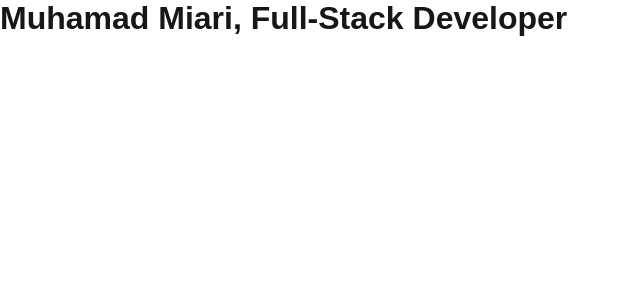
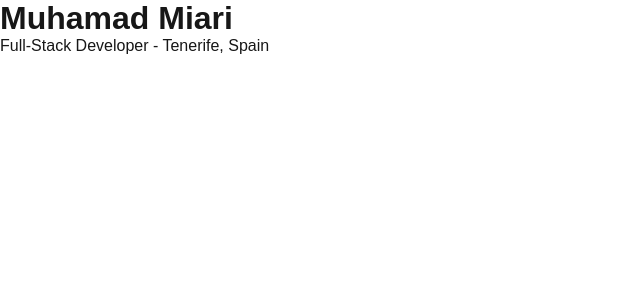
Before and after one commit to miari959/portfolio, a Next.js app: page / in a window 1280 px wide. Shown: the top 300 px of the page, without its empty margins (0-640 px from the left). Built offline with nearby package versions, Linux system fonts and the light colour scheme.

Commit message:
Add site details and show them on the home page

```diff
--- a/src/app/page.tsx
+++ b/src/app/page.tsx
@@ -1,7 +1,10 @@
+import { site } from "@/content/site";
+
 export default function Home() {
   return (
     <main>
-      <h1>Muhamad Miari, Full-Stack Developer</h1>
+      <h1>{site.name}</h1>
+      <p>{site.role} - {site.location}</p>
     </main>
   );
 }
--- /dev/null
+++ b/src/content/site.ts
@@ -0,0 +1,5 @@
+export const site = {
+    name: "Muhamad Miari",
+    role: "Full-Stack Developer",
+    location: "Tenerife, Spain",
+};
```
